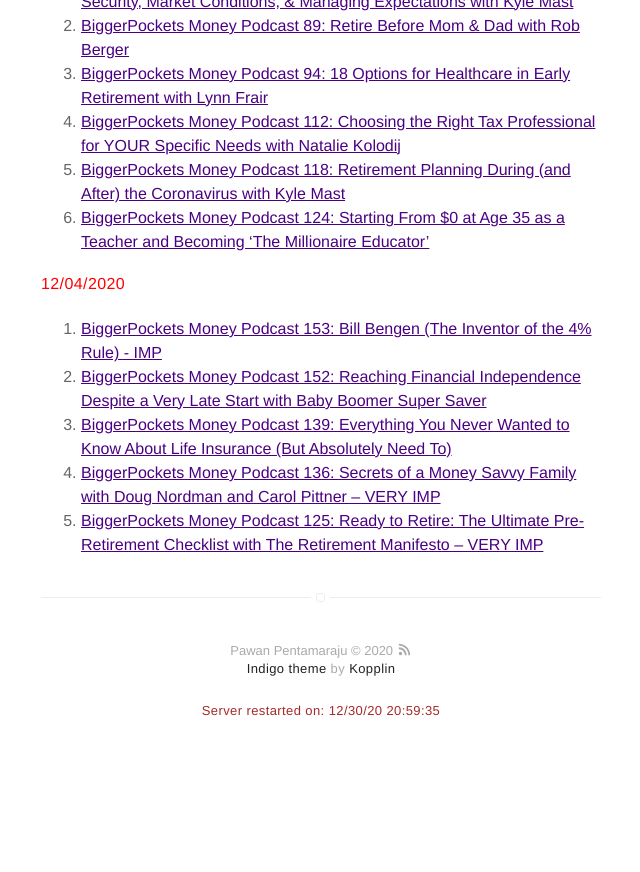
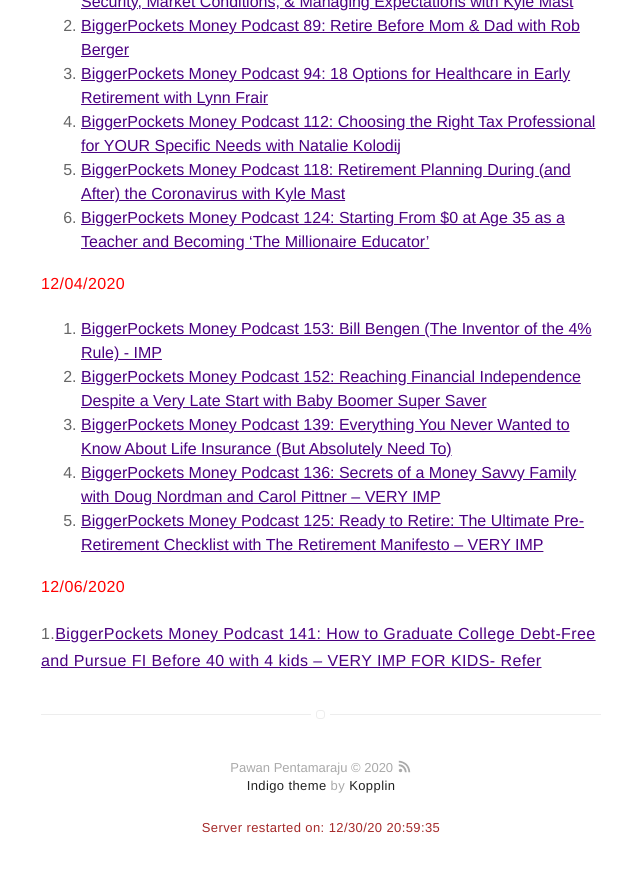
Before and after one commit to pawanpe/pawanpe.github.io, a Jekyll site: the page built from booklist/2020/articlesandvideos.markdown, in a window 1280 px wide and 900 px high, scrolled down 3090 px. Shown: the top 872 px of the window, without its empty margins (319-959 px from the left). Built offline with Jekyll 4.4.1, drawn with Linux system fonts in a browser that asks for light colours; before the commit the page ends 3872 px from its top, so only the background shows below that.

Commit message:
update for 12/06/2020

```diff
--- a/booklist/2020/articlesandvideos.markdown
+++ b/booklist/2020/articlesandvideos.markdown
@@ -114,3 +114,7 @@ layout: page
 3. [BiggerPockets Money Podcast 139: Everything You Never Wanted to Know About Life Insurance (But Absolutely Need To) ](https://www.biggerpockets.com/blog/biggerpockets-money-podcast-139-joe-saul-sehy)
 4. [BiggerPockets Money Podcast 136: Secrets of a Money Savvy Family with Doug Nordman and Carol Pittner -- VERY IMP](https://www.biggerpockets.com/blog/biggerpockets-money-podcast-136-doug-nordman-carol-pittner)
 5. [BiggerPockets Money Podcast 125: Ready to Retire: The Ultimate Pre-Retirement Checklist with The Retirement Manifesto -- VERY IMP](https://www.biggerpockets.com/blog/biggerpockets-money-podcast-125-retirement-manifesto)
+
+<b style="color: red">12/06/2020</b>
+
+1.[BiggerPockets Money Podcast 141: How to Graduate College Debt-Free and Pursue FI Before 40 with 4 kids -- VERY IMP FOR KIDS- Refer](https://www.biggerpockets.com/blog/biggerpockets-money-podcast-141-blake-nielson)
```
